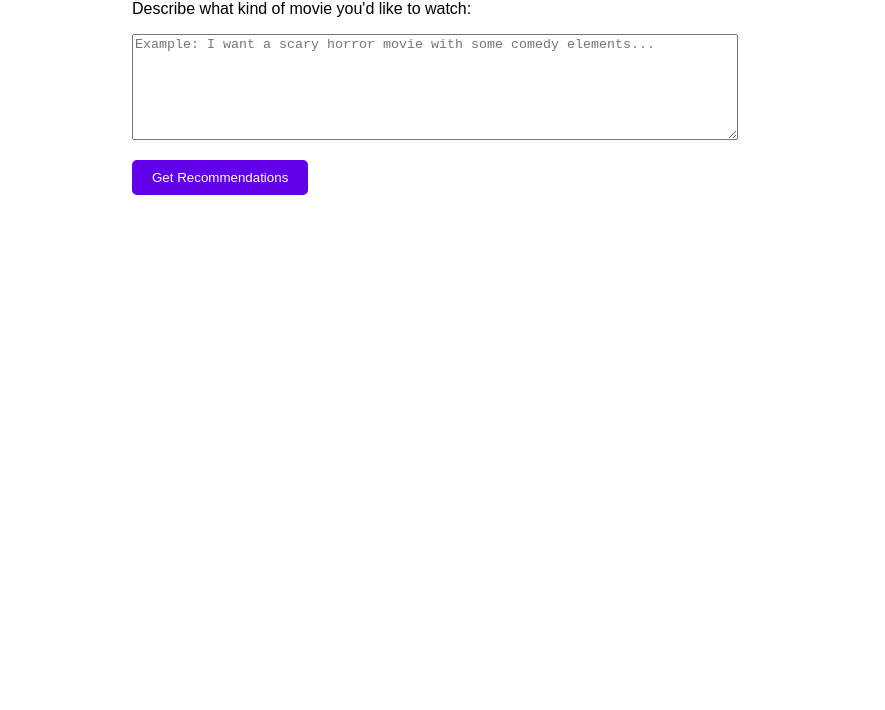
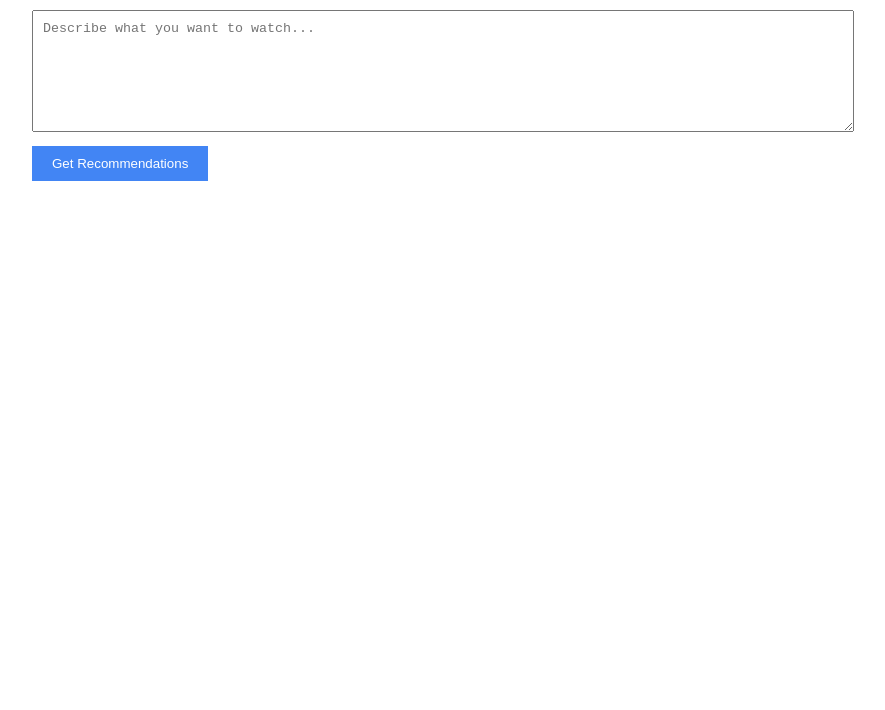
Before and after one commit to onigirisumu/movie_recommendations, a plain HTML site: page frontend/index.html in a window 1280 px wide. Shown: the part 90-800 px from the top of the page, without its empty margins (208-1093 px from the left). Drawn offline with Linux system fonts and the light colour scheme.

Commit message:
Update index.html

```diff
--- a/frontend/index.html
+++ b/frontend/index.html
@@ -1,73 +1,55 @@
 <!DOCTYPE html>
-<html lang="en">
+<html>
 <head>
-    <meta charset="UTF-8" />
-    <title>Movie Genre Recommender</title>
+    <title>Movie Recommender</title>
     <style>
-        body { max-width: 600px; margin: 2rem auto; font-family: Arial, sans-serif; }
-        textarea { width: 100%; height: 100px; }
-        button { margin-top: 1rem; padding: 10px 20px; background: #6200ea; color: white; border: none; border-radius: 5px; cursor: pointer; }
-        #result { margin-top: 1rem; white-space: pre-wrap; }
-        .movie-card { border: 1px solid #ddd; padding: 1rem; margin-bottom: 1rem; border-radius: 5px; }
+        body { font-family: Arial; max-width: 800px; margin: 0 auto; padding: 20px; }
+        textarea { width: 100%; height: 100px; padding: 10px; }
+        button { padding: 10px 20px; background: #4285f4; color: white; border: none; margin-top: 10px; }
+        .movie { background: #f5f5f5; padding: 15px; margin: 10px 0; border-radius: 5px; }
+        .genre { display: inline-block; background: #e0e0e0; padding: 3px 8px; margin-right: 5px; border-radius: 3px; }
     </style>
 </head>
 <body>
-    <h1>Movie Genre Recommender</h1>
-    <p>Describe what kind of movie you'd like to watch:</p>
-    <textarea id="overview" placeholder="Example: I want a scary horror movie with some comedy elements..."></textarea>
-    <button onclick="getGenres()">Get Recommendations</button>
-    <div id="result"></div>
+    <h1>Movie Recommendation</h1>
+    <textarea id="input" placeholder="Describe what you want to watch..."></textarea>
+    <button onclick="getMovies()">Get Recommendations</button>
+    <div id="results"></div>
 
     <script>
-        async function getGenres() {
-            const overview = document.getElementById('overview').value.trim();
-            if (!overview) {
-                alert('Please enter a description of the movie you want!');
-                return;
-            }
+        async function getMovies() {
+            const input = document.getElementById('input').value;
+            if (!input.trim()) return alert("Please enter something!");
 
-            document.getElementById('result').innerHTML = '<p>Loading recommendations...</p>';
+            document.getElementById('results').innerHTML = "<p>Loading...</p>";
 
             try {
-                // Use relative path for local development
-                const apiUrl = window.location.hostname === 'localhost' || window.location.hostname === '127.0.0.1'
-                    ? '/predict/'
-                    : '/predict/';
-
-                const response = await fetch(apiUrl, {
+                const response = await fetch('/predict', {
                     method: 'POST',
-                    headers: {'Content-Type': 'application/json'},
-                    body: JSON.stringify({ overview })
+                    headers: { 'Content-Type': 'application/json' },
+                    body: JSON.stringify({ overview: input })
                 });
 
-                if (!response.ok) throw new Error('API error: ' + response.status);
+                const data = await response.json();
+                let html = `<h2>Recommended Movies</h2>`;
 
-                const data = await response.json();
-                let html = `<h2>Recommended for you:</h2>`;
-
-                if (!data.predicted_genres || data.predicted_genres.length === 0) {
-                    html += `<p>No specific genres predicted. Try being more specific.</p>`;
-                } else {
-                    html += `<p><strong>Predicted genres:</strong> ${data.predicted_genres.join(', ')}</p>`;
+                if (data.genres.length) {
+                    html += `<p>Genres: `;
+                    data.genres.forEach(g => html += `<span class="genre">${g}</span>`);
+                    html += `</p>`;
                 }
 
-                if (data.recommendations && data.recommendations.length > 0) {
-                    data.recommendations.forEach((rec, i) => {
-                        html += `
-                        <div class="movie-card">
-                            <h3>Recommendation ${i+1}</h3>
-                            <p>${rec.overview}</p>
-                            <p><em>Genres: ${rec.genres.join(', ')}</em></p>
-                        </div>`;
-                    });
-                } else {
-                    html += `<p>No specific recommendations found. Try a different description.</p>`;
-                }
+                data.movies.forEach(movie => {
+                    html += `<div class="movie">
+                        <p>${movie.overview}</p>
+                        <p>Genres: ${movie.genres.join(', ')}</p>
+                    </div>`;
+                });
 
-                document.getElementById('result').innerHTML = html;
-            } catch (e) {
-                document.getElementById('result').innerHTML = `<p style="color: red;">Error: ${e.message}</p>`;
-                console.error(e);
+                document.getElementById('results').innerHTML = html;
+            } catch (err) {
+                document.getElementById('results').innerHTML =
+                    `<p style="color: red">Error: ${err.message}</p>`;
             }
         }
     </script>
```
